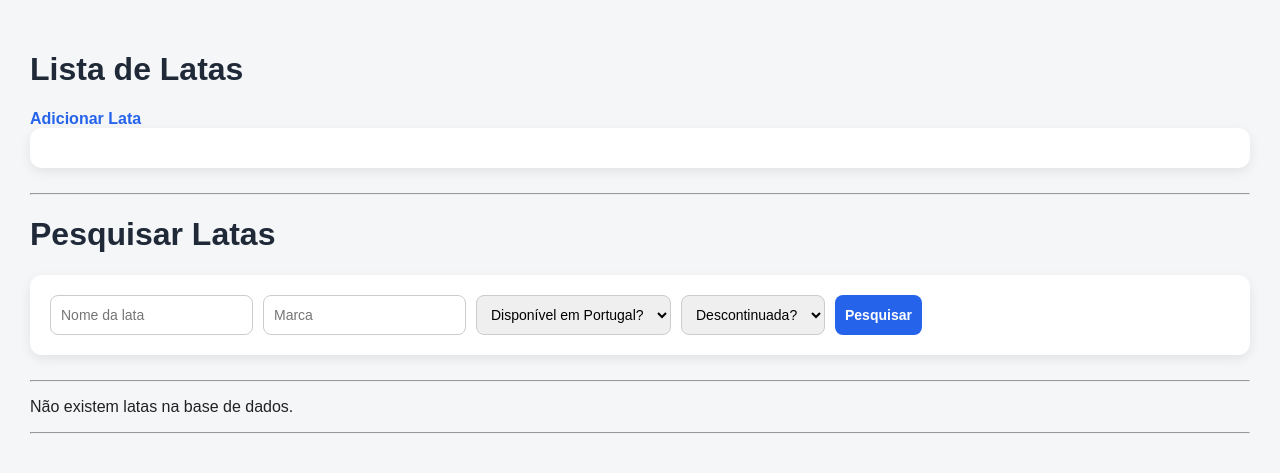
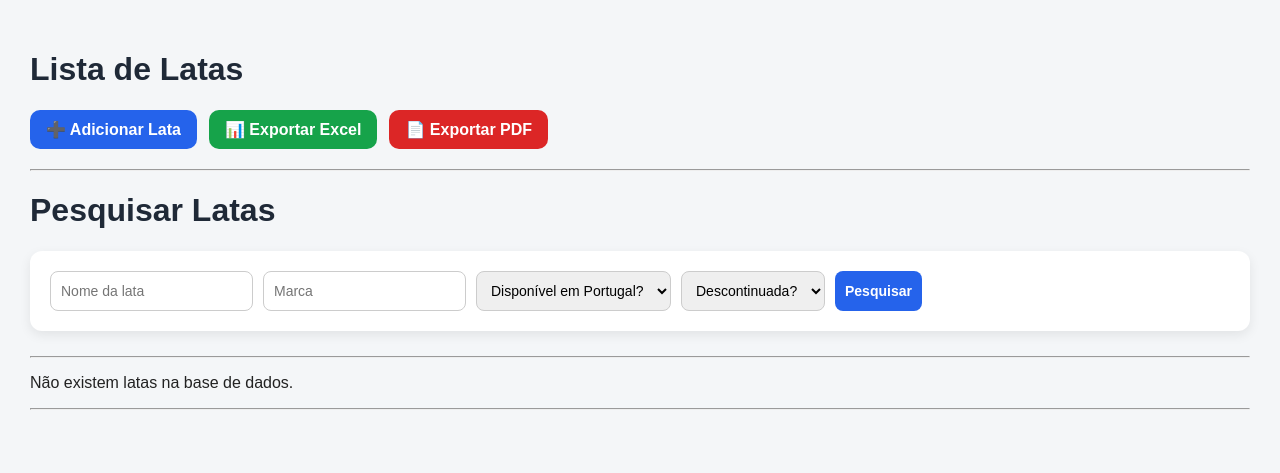
Before and after one commit to EricaManalvo/SGLBE_Projeto_final_Python, a Django app: page / in a window 1280 px wide. Shown: the top 473 px of the page. Run offline with Django 5.2, Linux system fonts and the light colour scheme; data that the repository does not hold is empty.

Commit message:
Solução a duplicação de imagem/PDF/Excel
30/04 -> Corrigi o erro de duplicação de imagem e adicionei a opção de exportação pdf e excel ao projeto melhorando também visualmente ambas

```diff
--- a/lata/templates/listar.html
+++ b/lata/templates/listar.html
@@ -89,6 +89,39 @@
     .acoes a {
         margin-right: 12px;
     }
+
+    .top-actions {
+    display: flex;
+    gap: 12px;
+    margin-bottom: 20px;
+}
+
+.btn {
+    padding: 10px 16px;
+    border-radius: 10px;
+    font-weight: bold;
+    text-decoration: none;
+    color: white;
+    display: inline-block;
+    transition: 0.2s;
+}
+
+.btn:hover {
+    transform: translateY(-2px);
+    opacity: 0.9;
+}
+
+.btn-primary {
+    background: #2563eb;
+}
+
+.btn-success {
+    background: #16a34a;
+}
+
+.btn-danger {
+    background: #dc2626;
+}
 </style>
 
 </head>
@@ -97,11 +130,19 @@
 
     <h1>Lista de Latas</h1>
 
-    <a href="{% url 'adicionar_lata' %}">
-        Adicionar Lata
+    <div class="top-actions">
+    <a href="{% url 'adicionar_lata' %}" class="btn btn-primary">
+        ➕ Adicionar Lata
     </a>
 
-    <form method="POST" enctype="multipart/form-data"></form>
+    <a href="{% url 'exportar_excel' %}" class="btn btn-success">
+        📊 Exportar Excel
+    </a>
+
+    <a href="{% url 'exportar_pdf' %}" class="btn btn-danger">
+        📄 Exportar PDF
+    </a>
+</div>
 
     <hr>
 
@@ -157,16 +198,9 @@
 
 
 {% for lata in latas %}
+    <div class="lata-card">
 
-<p>Imagem guardada: {{ lata.imagem }}</p>
-
-{% if lata.imagem %}
-    <img src="{{ lata.imagem.url }}" style="width:150px; border-radius:10px;">
-{% else %}
-    <p>Sem imagem</p>
-{% endif %}
-
-    <div class="lata-card">
+        <p>ID: {{ lata.id_lata }}</p>
 
         {% if lata.imagem %}
             <img src="{{ lata.imagem.url }}" style="width:150px; border-radius:10px;">
@@ -174,16 +208,11 @@
 
         <h3>{{ lata.nome }}</h3>
 
-        <p><strong>Marca:</strong> {{ lata.marca.nome_marca }}</p>
-        <p><strong>Tamanho:</strong> {{ lata.tamanho.tamanho }}</p>
+        <p>Marca: {{ lata.marca.nome_marca }}</p>
+        <p>Tamanho: {{ lata.tamanho.tamanho }}</p>
 
-        <span class="badge">
-            Portugal: {{ lata.disponivel_portugal }}
-        </span>
-
-        <span class="badge">
-            Descontinuada: {{ lata.descontinuada }}
-        </span>
+        <span class="badge">Portugal: {{ lata.disponivel_portugal }}</span>
+        <span class="badge">Descontinuada: {{ lata.descontinuada }}</span>
 
         <div class="acoes">
             <a href="{% url 'editar_lata' lata.id_lata %}">Editar</a>
@@ -194,7 +223,6 @@
 {% empty %}
     <p>Não existem latas na base de dados.</p>
 {% endfor %}
-
     <hr>
 </body>
 
--- a/lata/urls.py
+++ b/lata/urls.py
@@ -1,6 +1,5 @@
 from django.urls import path
-from . import views
-
+from .import views
 
 urlpatterns = [
 
@@ -27,4 +26,16 @@ urlpatterns = [
         views.apagar_lata,
         name='apagar_lata'
     ),
+
+    path(
+        'exportar/excel/',
+        views.exportar_excel,
+        name='exportar_excel'
+        ),
+
+    path(
+        'exportar/pdf/',
+        views.exportar_pdf,
+        name='exportar_pdf'
+        ),
 ]
--- a/lata/views.py
+++ b/lata/views.py
@@ -1,6 +1,9 @@
 from django.shortcuts import render, redirect, get_object_or_404
 from .models import Lata
 from .forms import LataForm
+from django.http import HttpResponse
+from openpyxl import Workbook
+from reportlab.pdfgen import canvas
 
 def listar_latas(request):
 
@@ -42,19 +45,13 @@ def listar_latas(request):
             descontinuada=True
         )
 
-    return render(
-        request,
-        'listar.html',
-        {
-            'latas': latas
-        }
-    )
+    return render(request, 'listar.html', {'latas': latas})
 
 
 
 def adicionar_lata(request):
     if request.method == 'POST':
-        form = LataForm(request.POST, request.FILES)  # 👈 AQUI
+        form = LataForm(request.POST, request.FILES)
 
         if form.is_valid():
             form.save()
@@ -82,6 +79,7 @@ def editar_lata(request, id):
 
     form = LataForm(
         request.POST or None,
+        request.FILES or None,
         instance=lata
     )
 
@@ -122,3 +120,64 @@ def apagar_lata(request, id):
             'lata': lata
         }
     )
+
+def exportar_excel(request):
+    latas = Lata.objects.all()
+
+    wb = Workbook()
+    ws = wb.active
+    ws.title = "Latas"
+
+    ws.append([
+        "ID",
+        "Nome",
+        "Marca",
+        "Tamanho",
+        "Disponível Portugal",
+        "Descontinuada",
+        "Notas",
+        "Imagem"
+    ])
+
+    for lata in latas:
+        ws.append([
+            lata.id_lata,
+            lata.nome,
+            lata.marca.nome_marca,
+            lata.tamanho.tamanho,
+            "Sim" if lata.disponivel_portugal else "Não",
+            "Sim" if lata.descontinuada else "Não",
+            lata.notas,
+            lata.imagem.url if lata.imagem else ""
+        ])
+
+    response = HttpResponse(
+        content_type="application/vnd.openxmlformats-officedocument.spreadsheetml.sheet"
+    )
+    response["Content-Disposition"] = 'attachment; filename="latas.xlsx"'
+
+    wb.save(response)
+    return response
+
+def exportar_pdf(request):
+    latas = Lata.objects.all()
+
+    response = HttpResponse(content_type='application/pdf')
+    response['Content-Disposition'] = 'attachment; filename="latas.pdf"'
+
+    p = canvas.Canvas(response)
+    p.drawString(100, 800, "Latas")
+
+    y = 780
+    for lata in latas:
+        p.drawString(100, y, f"ID: {lata.id_lata}")
+        p.drawString(100, y - 20, f"Nome: {lata.nome}")
+        p.drawString(100, y - 40, f"Marca: {lata.marca.nome_marca}")
+        p.drawString(100, y - 60, f"Tamanho: {lata.tamanho.tamanho}")
+        p.drawString(100, y - 80, f"Disponível em Portugal: {'Sim' if lata.disponivel_portugal else 'Não'}")
+        p.drawString(100, y - 100, f"Descontinuada: {'Sim' if lata.descontinuada else 'Não'}")
+        p.drawString(100, y - 120, f"Notas: {lata.notas}")
+        y -= 140
+
+    p.save()
+    return response
```
Also changed, not shown: lata/templates/apagar.html (+58 -14 lines), lata/templates/form.html (+72 -11 lines).
